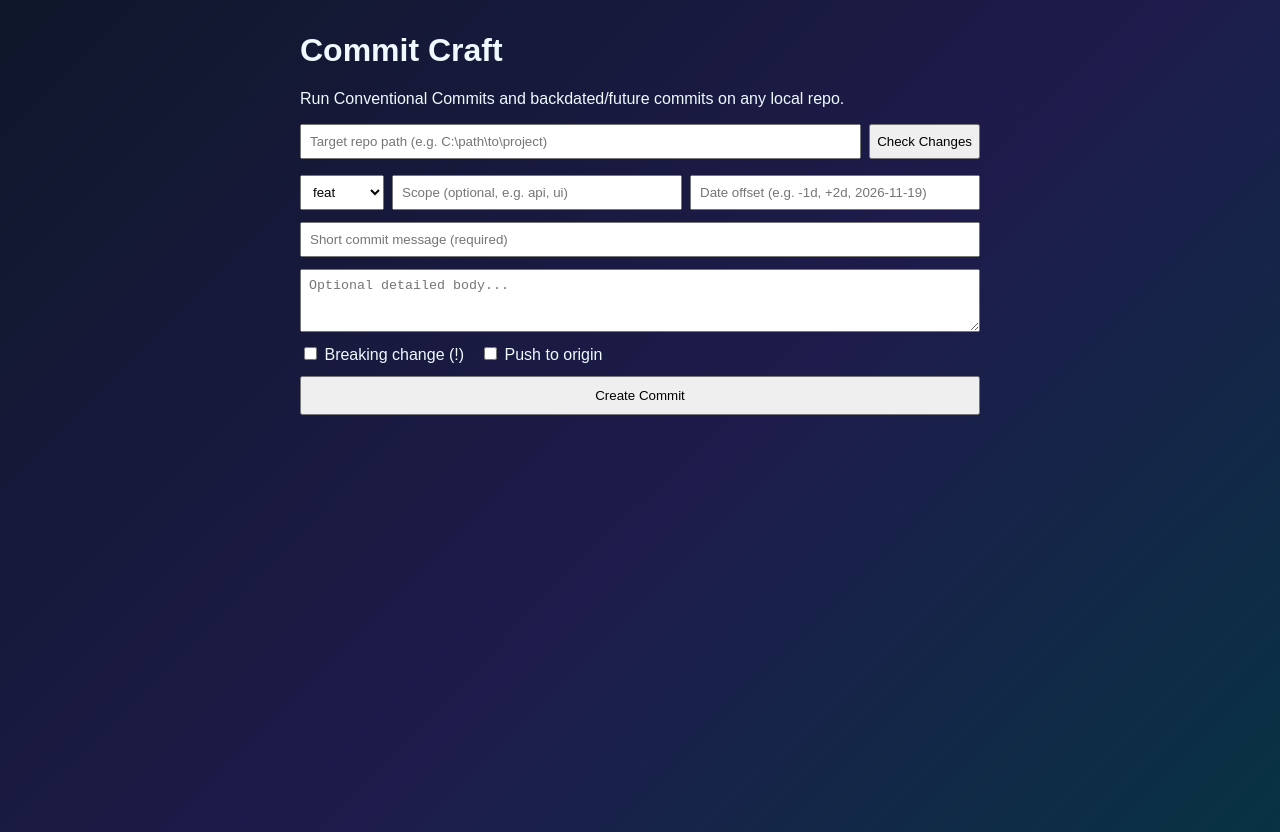
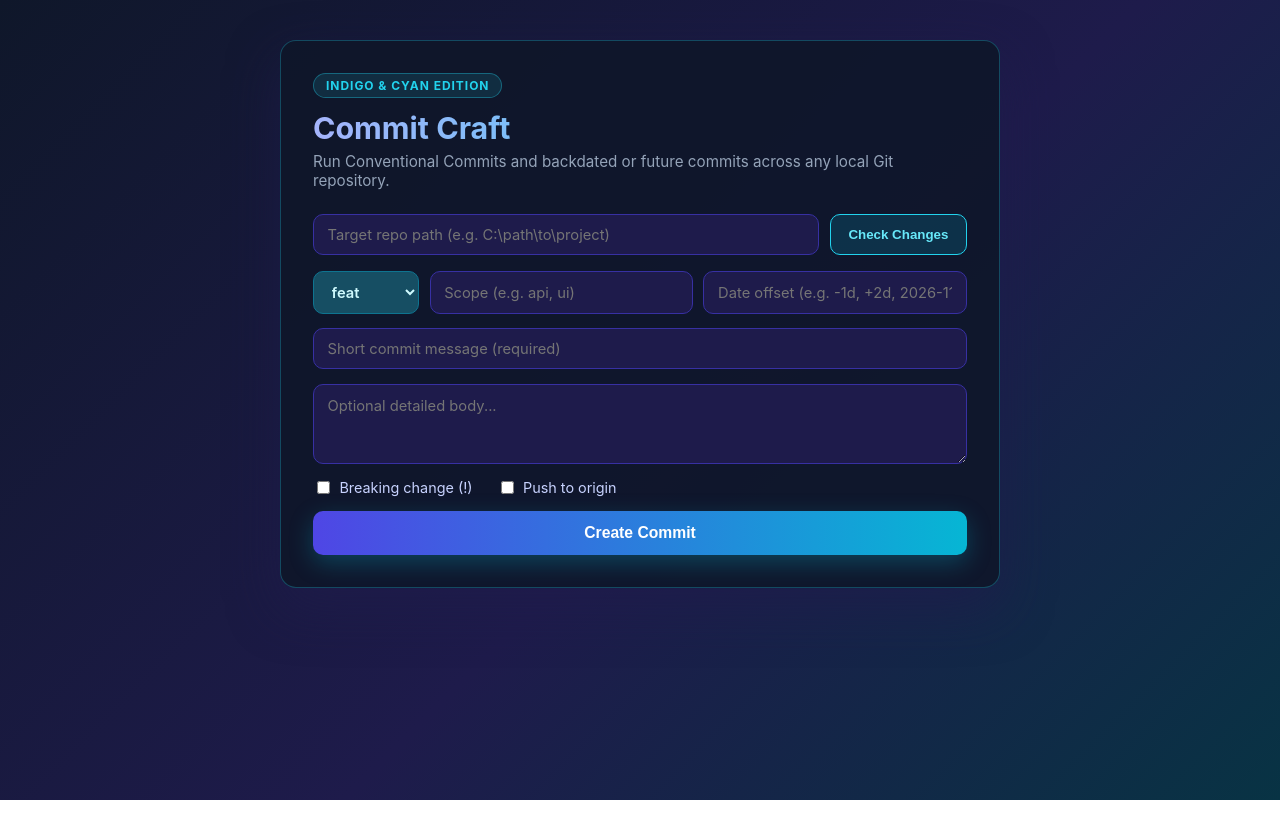
Before and after one commit to SenaEnana/Commit-Craft, a React (Vite) app in the folder frontend/: page / in a window 1280 px wide. After the commit the page ends 800 px from the top, so only its background shows below. Built offline with nearby package versions, Linux system fonts and the light colour scheme.

Commit message:
updated app jsx

```diff
--- a/frontend/src/App.jsx
+++ b/frontend/src/App.jsx
@@ -1,6 +1,8 @@
 import { useState } from "react";
+import "./index.css";
 
 const API_BASE = "http://127.0.0.1:8000";
+
 export default function App() {
   const [repoPath, setRepoPath] = useState("");
   const [commitType, setCommitType] = useState("feat");
@@ -62,55 +64,66 @@ export default function App() {
   }
 
   return (
-    <main style={{ maxWidth: 680, margin: "2rem auto", fontFamily: "sans-serif" }}>
-      <h1>Commit Craft</h1>
-      <p>Run Conventional Commits and backdated/future commits on any local repo.</p>
+    <div className="commit-page">
+      <main className="commit-card">
+        <span className="commit-badge">Indigo &amp; Cyan Edition</span>
+        <h1 className="commit-title">Commit Craft</h1>
+        <p className="commit-subtitle">
+          Run Conventional Commits and backdated or future commits across any local Git repository.
+        </p>
 
-      <div style={{ display: "flex", gap: 8, marginBottom: 16 }}>
+        <div className="commit-row" style={{ marginBottom: "1rem" }}>
           <input
             type="text"
             placeholder="Target repo path (e.g. C:\path\to\project)"
             value={repoPath}
             onChange={(e) => setRepoPath(e.target.value)}
-          style={{ flex: 1, padding: 8 }}
+            className="commit-input"
           />
-        <button type="button" onClick={handleCheckStatus}>
+          <button type="button" onClick={handleCheckStatus} className="btn-secondary">
             Check Changes
           </button>
         </div>
 
         {changes.length > 0 && (
-        <ul style={{ background: "#f5f5f5", padding: "10px 24px", borderRadius: 6 }}>
+          <ul className="file-list">
             {changes.map((item, idx) => (
-            <li key={`${item.file}-${idx}`}>
-              <strong>[{item.status}]</strong> {item.file}
+              <li key={`${item.file}-${idx}`} className="file-item">
+                <span className="file-status">[{item.status}]</span>
+                {item.file}
               </li>
             ))}
           </ul>
         )}
 
-      <form onSubmit={handleCommit} style={{ display: "grid", gap: 12 }}>
-        <div style={{ display: "flex", gap: 8 }}>
-          <select value={commitType} onChange={(e) => setCommitType(e.target.value)} style={{ padding: 8 }}>
+        <form onSubmit={handleCommit} className="commit-form">
+          <div className="commit-row">
+            <select
+              value={commitType}
+              onChange={(e) => setCommitType(e.target.value)}
+              className="commit-select"
+            >
               <option value="feat">feat</option>
               <option value="fix">fix</option>
               <option value="docs">docs</option>
               <option value="refactor">refactor</option>
               <option value="chore">chore</option>
             </select>
+
             <input
               type="text"
-            placeholder="Scope (optional, e.g. api, ui)"
+              placeholder="Scope (e.g. api, ui)"
               value={scope}
               onChange={(e) => setScope(e.target.value)}
-            style={{ flex: 1, padding: 8 }}
+              className="commit-input"
             />
+
             <input
               type="text"
-            placeholder="Date offset (e.g. -1d, +2d, 2026-11-19)"
+              placeholder="Date offset (e.g. -1d, +2d, 2026-11-20)"
               value={dateOffset}
               onChange={(e) => setDateOffset(e.target.value)}
-            style={{ flex: 1, padding: 8 }}
+              className="commit-input"
             />
           </div>
 
@@ -120,7 +133,7 @@ export default function App() {
             value={message}
             onChange={(e) => setMessage(e.target.value)}
             required
-          style={{ padding: 8 }}
+            className="commit-input"
           />
 
           <textarea
@@ -128,35 +141,37 @@ export default function App() {
             placeholder="Optional detailed body..."
             value={body}
             onChange={(e) => setBody(e.target.value)}
-          style={{ padding: 8 }}
+            className="commit-textarea"
           />
 
-        <div style={{ display: "flex", gap: 16 }}>
-          <label>
+          <div className="checkbox-group">
+            <label className="checkbox-label">
               <input
                 type="checkbox"
                 checked={isBreaking}
                 onChange={(e) => setIsBreaking(e.target.checked)}
-            />{" "}
+              />
               Breaking change (!)
             </label>
-          <label>
+
+            <label className="checkbox-label">
               <input
                 type="checkbox"
                 checked={push}
                 onChange={(e) => setPush(e.target.checked)}
-            />{" "}
+              />
               Push to origin
             </label>
           </div>
 
-        <button type="submit" style={{ padding: 10, cursor: "pointer" }}>
+          <button type="submit" className="btn-primary">
             Create Commit
           </button>
         </form>
 
-      {statusMsg && <p style={{ color: "green", marginTop: 12 }}>{statusMsg}</p>}
-      {errorMsg && <p style={{ color: "crimson", marginTop: 12 }}>{errorMsg}</p>}
+        {statusMsg && <div className="banner-success">{statusMsg}</div>}
+        {errorMsg && <div className="banner-error">{errorMsg}</div>}
       </main>
+    </div>
   );
 }
```
Lines whose indentation alone changed are shown as unchanged.
